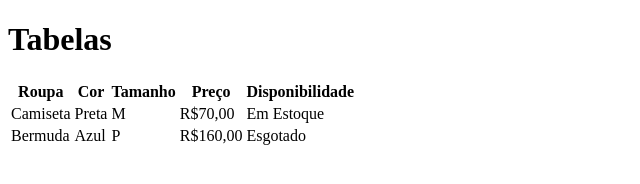
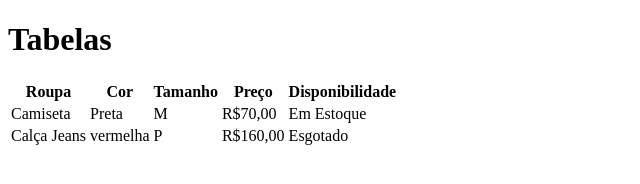
Before and after one commit to IgorPeixotoOliveira/Aula-tabela, a plain HTML site: page index.html in a window 1280 px wide. Shown: the whole page, without its empty margins (0-640 px from the left). Drawn offline with Linux system fonts and the light colour scheme.

Commit message:
trocado de bermuda para calça jeans e azul para vermemlha.

```diff
--- a/index.html
+++ b/index.html
@@ -25,8 +25,8 @@
             <td>Em Estoque</td>
         </tr>
         <tr>
-            <td>Bermuda</td>
-            <td>Azul</td>
+            <td>Calça Jeans</td>
+            <td>vermelha</td>
             <td>P</td>
             <td>R$160,00</td>
             <td>Esgotado</td>
```
